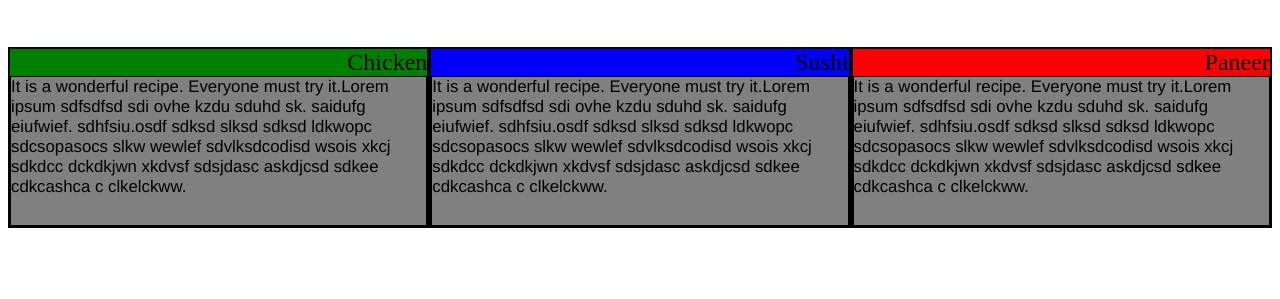
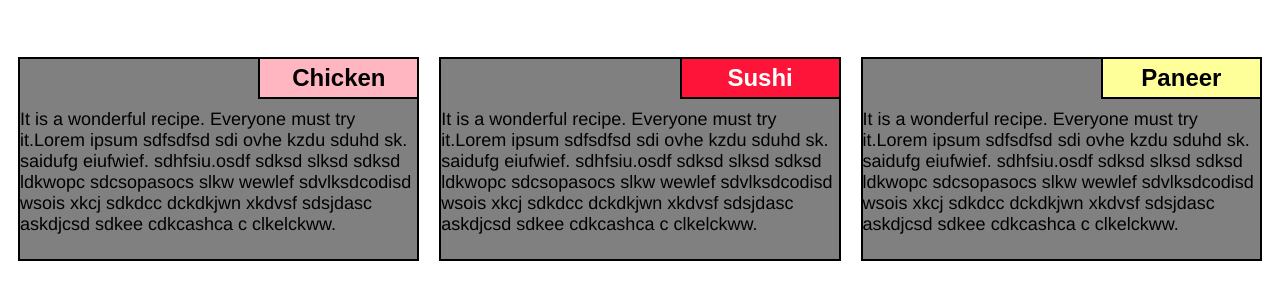
Before and after one commit to uk-dixitism/Coursera-test, a plain HTML site: page module2-solution/index.html in a window 1280 px wide. Shown: the part 69-368 px from the top of the page. Drawn offline with Linux system fonts and the light colour scheme.

Commit message:
changesss

```diff
--- a/module2-solution/CSS/css.css
+++ b/module2-solution/CSS/css.css
@@ -1,6 +1,7 @@
 * {
   box-sizing: border-box;
 }
+
 h1 {
   margin-bottom: 50px;
   text-align: center;
@@ -8,12 +9,48 @@ h1 {
   font-family: all;
 }
 
+section {
+  background-color: #808080;
+  overflow: auto;
+  margin: 10px;
+  border: 2px solid black;
+}
+
+#chicken, #sushi, #paneer {
+  font-size: 100%;
+  font-weight: bold;
+  font-family: sans-serif;
+  padding: 5px;
+  border: 2px solid black;
+  border-top: 0px;
+  border-right: 0px;
+  width: 40%;
+  text-align: center;
+  float: right;
+}
+
+#chicken {
+  background-color: #FFB6C1;
+}
+
+#sushi {
+  background-color: #FF1439;
+  color: white;
+}
+
+#paneer {
+  background-color: #FFFF99;
+}
+
 p {
   height: 150px;
-  border: 1px solid black;
-  margin: 0px;
+  border: 0px solid black;
+  margin-top: 0px;
+  margin-bottom: 0px;
   font-family: Helvetica;
   color: black;
+  margin-top: 40px;
+  margin-bottom: 0px;
 }
 
 div div {
@@ -21,46 +58,21 @@ div div {
   font-size: 150%;
 }
 
-#color1 {
-  background-color: green;
+div div p {
+  background-color: #808080;
+  text-align: left;
+  font-size: 75%;
+  margin-top: 50px;
 }
 
-#color2 {
-  background-color: blue;
-}
-
-#color3 {
-  background-color: red;
-}
-
-#p1 {
-  background-color: #808080;
-  text-align: left;
-  font-size: 70%;
-}
-
-#p2 {
-  background-color: #808080;
-  text-align: left;
-  font-size: 70%;
-}
-
-#p3 {
-  background-color: #808080;
-  text-align: left;
-  font-size: 70%;
-}
-
-/* Simple Responsive Framework. */
 .row {
   width: 100%;
 }
 
-/********** Large devices only **********/
 @media (min-width: 992px) {
   .col-lg-1, .col-lg-2, .col-lg-3, .col-lg-4, .col-lg-5, .col-lg-6, .col-lg-7, .col-lg-8, .col-lg-9, .col-lg-10, .col-lg-11, .col-lg-12 {
     float: left;
-    border: 2px solid black;
+
   }
   .col-lg-1 {
     width: 8.33%;
@@ -100,11 +112,10 @@ div div {
   }
 }
 
-/********** Medium devices only **********/
 @media (min-width: 768px) and (max-width: 991px) {
   .col-md-1, .col-md-2, .col-md-3, .col-md-4, .col-md-5, .col-md-6, .col-md-7, .col-md-8, .col-md-9, .col-md-10, .col-md-11, .col-md-12 {
     float: left;
-    border: 1px solid black;
+
   }
   .col-md-1 {
     width: 8.33%;
@@ -147,7 +158,7 @@ div div {
 @media (max-width: 767px) {
   .col-sm-12 {
     float: left;
-    border: 1px solid black;
+
   }
   .col-sm-12 {
     width: 100%;
--- a/module2-solution/index.html
+++ b/module2-solution/index.html
@@ -10,11 +10,19 @@
 <h1>Our Menu</h1>
 
 <div class="row">
-  <div class="col-lg-4 col-md-6 col-sm-12" id="color1">Chicken<p id="p1">It is a wonderful recipe. Everyone must try it.Lorem ipsum sdfsdfsd sdi ovhe kzdu sduhd sk. saidufg eiufwief. sdhfsiu.osdf sdksd slksd sdksd  ldkwopc sdcsopasocs slkw wewlef sdvlksdcodisd wsois xkcj sdkdcc dckdkjwn xkdvsf sdsjdasc askdjcsd sdkee cdkcashca c clkelckww.</p></div>
-  <div class="col-lg-4 col-md-6 col-sm-12" id="color2">Sushi<p id="p2">It is a wonderful recipe. Everyone must try it.Lorem ipsum sdfsdfsd sdi ovhe kzdu sduhd sk. saidufg eiufwief. sdhfsiu.osdf sdksd slksd sdksd  ldkwopc sdcsopasocs slkw wewlef sdvlksdcodisd wsois xkcj sdkdcc dckdkjwn xkdvsf sdsjdasc askdjcsd sdkee cdkcashca c clkelckww.</p></div>
-  <div class="col-lg-4 col-md-12 col-sm-12" id="color3">Paneer<p id="p3">It is a wonderful recipe. Everyone must try it.Lorem ipsum sdfsdfsd sdi ovhe kzdu sduhd sk. saidufg eiufwief. sdhfsiu.osdf sdksd slksd sdksd  ldkwopc sdcsopasocs slkw wewlef sdvlksdcodisd wsois xkcj sdkdcc dckdkjwn xkdvsf sdsjdasc askdjcsd sdkee cdkcashca c clkelckww.</p></div>
+
+  <div class="col-lg-4 col-md-6 col-sm-12">
+  	<section><div id="chicken">Chicken</div><p> It is a wonderful recipe. Everyone must try it.Lorem ipsum sdfsdfsd sdi ovhe kzdu sduhd sk. saidufg eiufwief. sdhfsiu.osdf sdksd slksd sdksd  ldkwopc sdcsopasocs slkw wewlef sdvlksdcodisd wsois xkcj sdkdcc dckdkjwn xkdvsf sdsjdasc askdjcsd sdkee cdkcashca c clkelckww.</p></section>
+  </div>
+
+  <div class="col-lg-4 col-md-6 col-sm-12">
+  	<section><div id="sushi">Sushi</div><p>It is a wonderful recipe. Everyone must try it.Lorem ipsum sdfsdfsd sdi ovhe kzdu sduhd sk. saidufg eiufwief. sdhfsiu.osdf sdksd slksd sdksd  ldkwopc sdcsopasocs slkw wewlef sdvlksdcodisd wsois xkcj sdkdcc dckdkjwn xkdvsf sdsjdasc askdjcsd sdkee cdkcashca c clkelckww.</p></section>
+  </div>
+
+  <div class="col-lg-4 col-md-12 col-sm-12">
+  	<section><div id="paneer">Paneer</div><p>It is a wonderful recipe. Everyone must try it.Lorem ipsum sdfsdfsd sdi ovhe kzdu sduhd sk. saidufg eiufwief. sdhfsiu.osdf sdksd slksd sdksd  ldkwopc sdcsopasocs slkw wewlef sdvlksdcodisd wsois xkcj sdkdcc dckdkjwn xkdvsf sdsjdasc askdjcsd sdkee cdkcashca c clkelckww.</p></section>
+  </div>
+
 </div>
-
 </body>
-
 </html>
```
